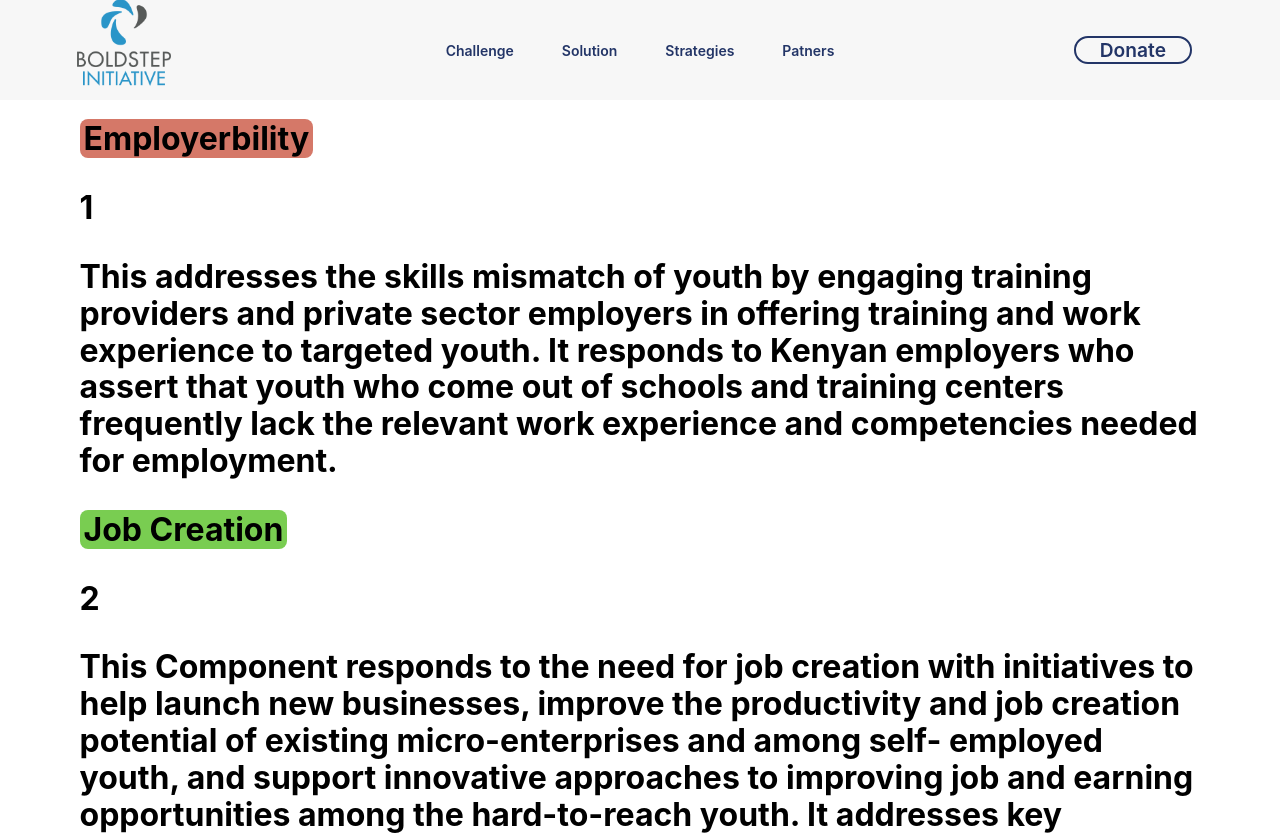
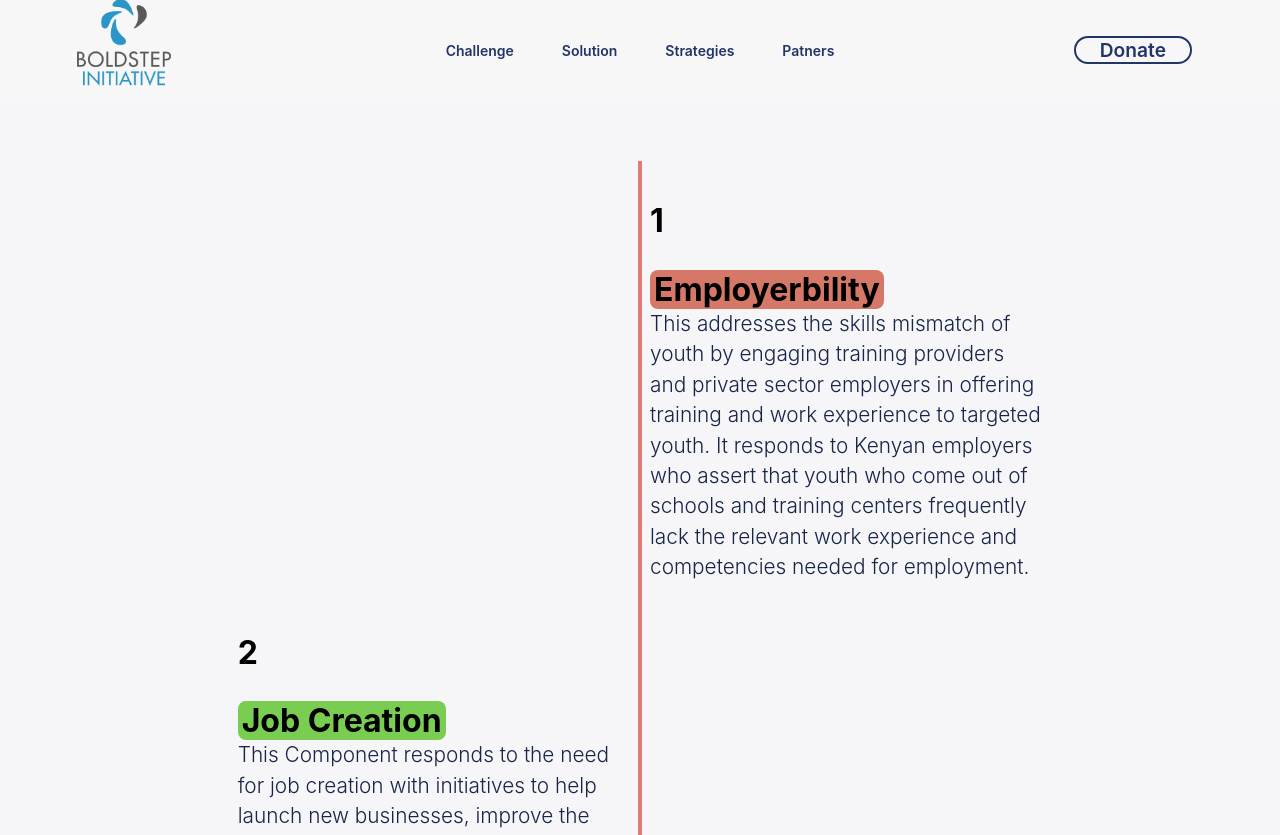
Before and after one commit to jbuyu/live-ngo, a Next.js app: page /strategies in a window 1280 px wide. Shown: the top 835 px of the page. Built offline with nearby package versions, Linux system fonts and the light colour scheme.

Commit message:
fixes for root element

```diff
--- a/components/TimelineItem.js
+++ b/components/TimelineItem.js
@@ -1,11 +1,11 @@
 const TimelineItem = ({ data }) => (
   <div className="timeline-item">
     <div className="timeline-item-content">
+      <p>{data.component}</p>
       <span className="tag" style={{ background: data.category.color }}>
         {data.category.tag}
       </span>
-      <p>{data.component}</p>
-      <p>{data.text}</p>
+      <p className="text">{data.text}</p>
       <span className="circle"></span>
     </div>
   </div>
--- a/styles/normalize.scss
+++ b/styles/normalize.scss
@@ -12,7 +12,9 @@ html {
   line-height: 1.15; /* 1 */
   -webkit-text-size-adjust: 100%; /* 2 */
 }
-
+:root {
+  width: 100%;
+}
 /* Sections
      ========================================================================== */
 
@@ -22,6 +24,7 @@ html {
 
 body {
   margin: 0;
+  box-sizing: border-box;
 }
 
 /**
--- a/styles/strategies.scss
+++ b/styles/strategies.scss
@@ -5,77 +5,46 @@
   flex-direction: column;
   min-height: 100vh;
   margin: 0;
-  // font-family: "lato", sans-serif;
-  .timeline-item {
-    .timeline-item-content {
-      .tag {
-        border-radius: 8px;
-        padding: 0px 4px;
+  background-color: #f6f5f7;
+  .timeline-container {
+    display: flex;
+    flex-direction: column;
+    margin: 40px 0;
+    position: relative;
+    .timeline-item {
+      display: flex;
+      justify-content: flex-end;
+      padding-right: 30px;
+      margin: 10px -10px;
+      width: 50%;
+      .timeline-item-content {
+        max-width: 70%;
+        .tag {
+          border-radius: 8px;
+          padding: 0px 4px;
+        }
+        .text {
+          color: #172548;
+          font-weight: 300;
+          font-size: 1.3rem;
+          margin: 0;
+          line-height: 1.9rem;
+        }
       }
     }
+    .timeline-item:nth-child(odd) {
+      align-self: flex-end;
+      justify-content: flex-start;
+      padding-right: 0px;
+      padding-left: 30px;
+    }
   }
-  // height: 80vh;
-  // position: relative;
-  // // margin-top: 100px;
-  // z-index: 10;
-  // @media (max-width: $widescreen) {
-  //   height: 90vh;
-  // }
-  // .strategies-bg {
-  //   position: absolute;
-  //   left: 0;
-  //   right: 0;
-  //   top: 0;
-  //   bottom: 0;
-  //   background-image: url("/back.svg");
-  //   height: 100%;
-  //   background-size: cover;
-  //   background-repeat: no-repeat;
-  // }
-  // .strategies-inner {
-  //   width: 100%;
-  //   height: 80vh;
-  //   display: flex;
-  //   position: relative;
-  //   @media (max-width: $widescreen) {
-  //     height: 90vh;
-  //   }
-  //   .content {
-  //     width: 50%;
-  //     height: 100%;
-  //     display: flex;
-  //     align-items: center;
-  //     .content-inner {
-  //       @media (max-width: $widescreen) {
-  //         font-size: 3.1rem;
-  //         line-height: 1rem;
-  //       }
-  //       .strategies {
-  //         overflow: hidden;
-  //         height: auto;
-  //         position: relative;
-
-  //         p {
-  //           color: #233567;
-  //           font-weight: 200;
-  //           font-family: "Playfair Display";
-  //           font-size: 1.2rem;
-  //           margin: 0;
-  //           line-height: 1.9rem;
-  //         }
-  //       }
-  //       // p {
-  //       //   font-size: 1rem;
-  //       //   line-height: 1.6rem;
-  //       //   font-weight: 300;
-  //       //   color: $blue;
-  //       //   width: 520px;
-  //       //   margin: 32px 0 80px;
-  //       //   @media (max-width: $widescreen) {
-  //       //     margin: 16px 0 60px;
-  //       //   }
-  //       // }
-  //     }
-  //   }
-  // }
+  .timeline-container::after {
+    background-color: #e17b77;
+    position: absolute;
+    content: "";
+    width: 4px;
+    height: 100%;
+    left: calc(50% - 2px);
+  }
 }
```
